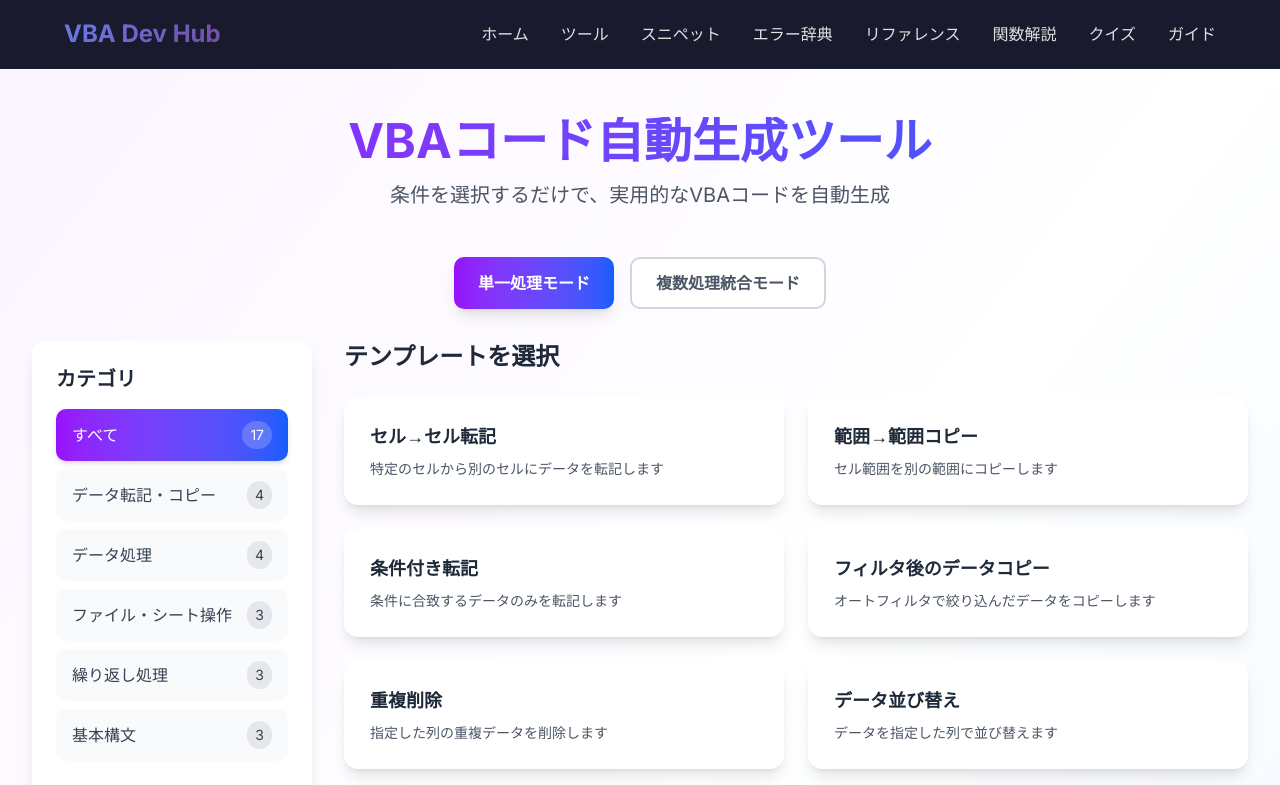
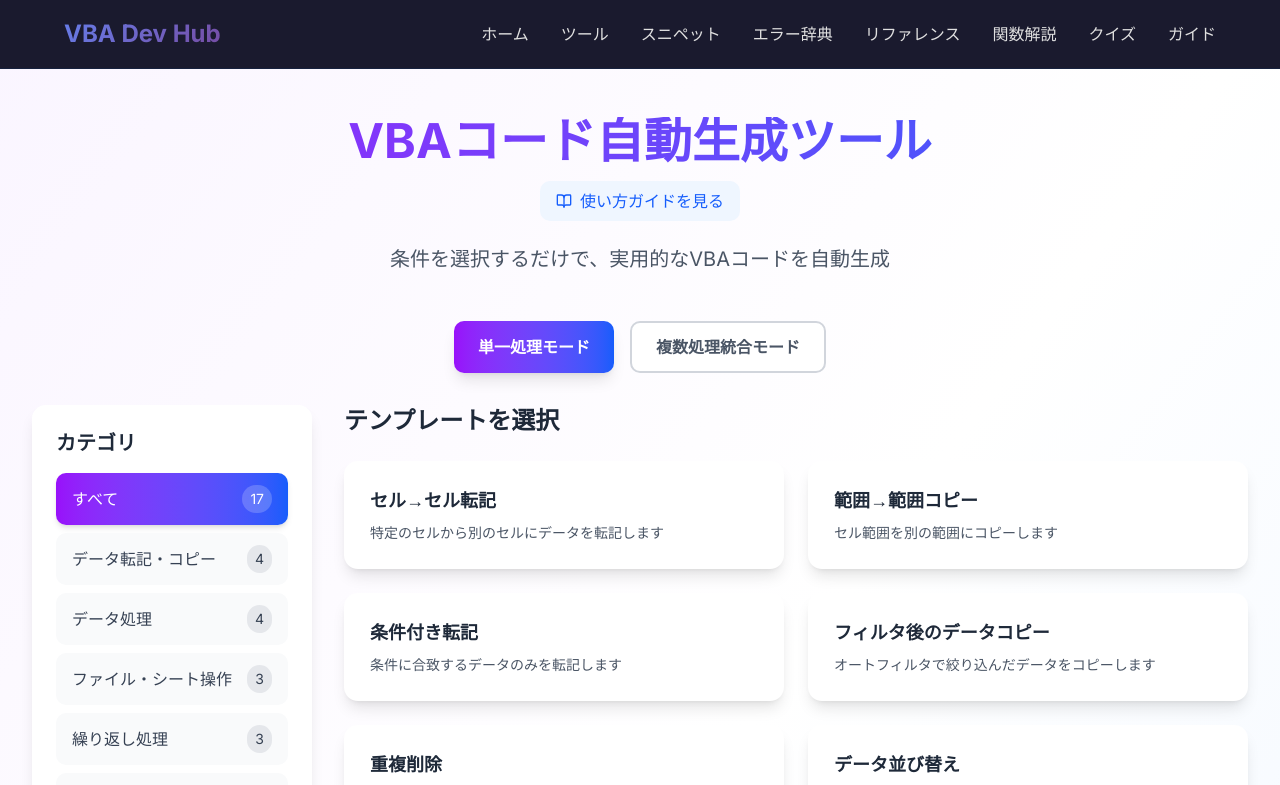
Before and after one commit to umeo51/vba-dev-hub-vercel, a Next.js app: page /tools/generator in a window 1280 px wide. Shown: the top 785 px of the page. Built offline with nearby package versions, Linux system fonts and the light colour scheme.

Commit message:
Add guide link to code generator page

```diff
--- a/app/tools/generator/page.tsx
+++ b/app/tools/generator/page.tsx
@@ -4,7 +4,7 @@ export const dynamic = 'force-dynamic';
 
 import { useState } from 'react';
 import Link from 'next/link';
-import { ArrowUp, ArrowDown, Trash2, Plus, Copy, Check } from 'lucide-react';
+import { ArrowUp, ArrowDown, Trash2, Plus, Copy, Check, BookOpen } from 'lucide-react';
 
 type CodeCategory = 'data_transfer' | 'data_process' | 'file_sheet' | 'loop' | 'basic';
 
@@ -595,6 +595,15 @@ End Sub`);
           <h1 className="text-5xl font-bold mb-4 bg-gradient-to-r from-purple-600 to-blue-600 bg-clip-text text-transparent">
             VBAコード自動生成ツール
           </h1>
+          <div className="mb-6">
+            <Link
+              href="/guides/code-generator"
+              className="inline-flex items-center gap-2 px-4 py-2 bg-blue-50 text-blue-600 rounded-lg hover:bg-blue-100 transition-colors"
+            >
+              <BookOpen className="w-4 h-4" />
+              <span>使い方ガイドを見る</span>
+            </Link>
+          </div>
           <p className="text-xl text-gray-600">
             条件を選択するだけで、実用的なVBAコードを自動生成
           </p>
```
